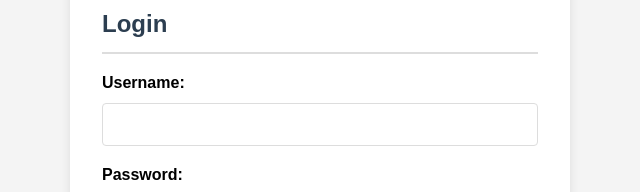
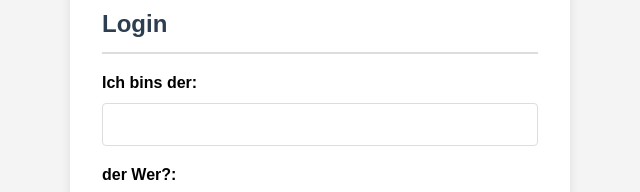
Before and after one commit to ClaudiaKora/StC-Planner, a plain HTML site: page index.html in a window 1280 px wide. Shown: the part 190-382 px from the top of the page, 320-960 px from the left. Drawn offline with Linux system fonts and the light colour scheme.

Commit message:
Update index.html
Signed-off-by: Claudia <claudia.kraxner@fh-vie.ac.at>

```diff
--- a/index.html
+++ b/index.html
@@ -16,11 +16,11 @@
             <h2>Login</h2>
             <form id="login-form">
                 <div class="form-group">
-                    <label for="username">Username:</label>
+                    <label for="username">Ich bins der:</label>
                     <input type="text" id="username" name="username" required>
                 </div>
                 <div class="form-group">
-                    <label for="password">Password:</label>
+                    <label for="password">der Wer?:</label>
                     <input type="password" id="password" name="password" required>
                 </div>
                 <button type="button" onclick="validateLogin()">Login</button>
```
